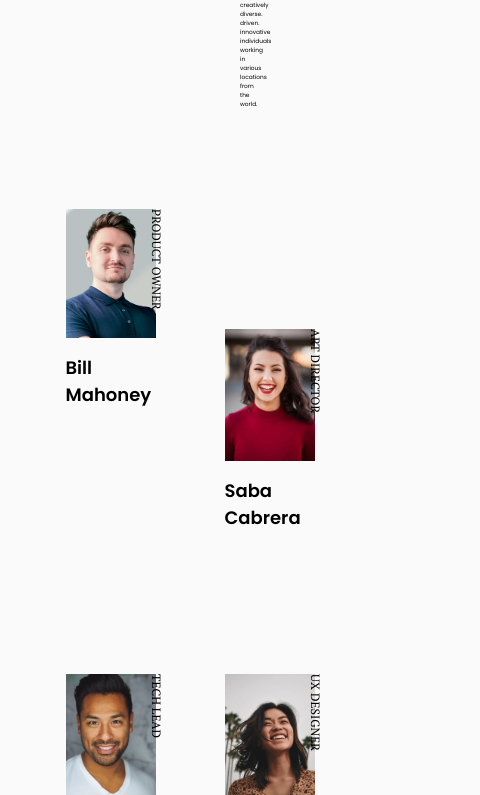
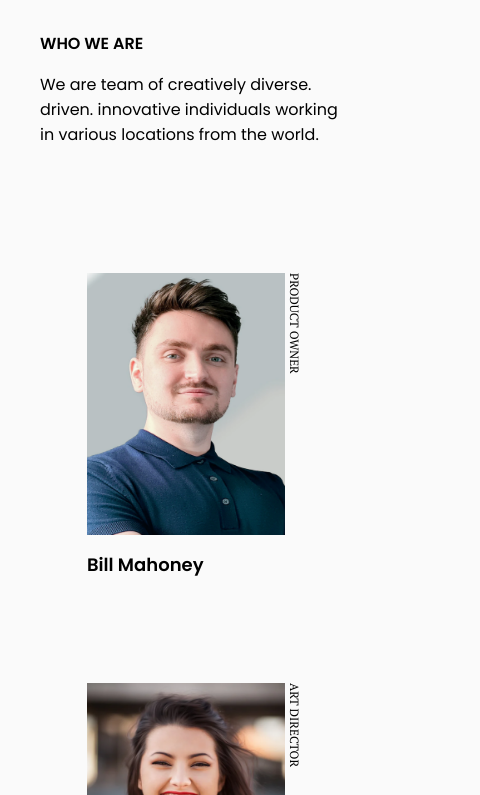
Before and after one commit to jerineaso/my-team-page-master, a plain HTML site: page index.html in a window 390 px wide. Shown: the part 114-909 px from the top of the page, 480 px wide, since content can reach past the window. Drawn offline with Linux system fonts and the light colour scheme.

Commit message:
Made it Responsive

```diff
--- a/styles/style.css
+++ b/styles/style.css
@@ -8,77 +8,75 @@ body{
 /* Header Section */
 
 header{
-    padding: 30px 240px;
+    padding: 30px;
+    max-width: 100%;
+    margin:0 auto;
 }
 
 nav{
     display: flex;
     min-height: 100px;
-    justify-content: center;
+    justify-content: space-evenly;
     align-items: baseline;
+    flex-wrap: wrap;
 }
 
 .title,.title-intro{
-    width: 50%;
+    width: 330px;
+    margin: 0 10px;
 }
 
 .title h1{
     font-family: 'PT Serif', serif;
-    font-size: 3vw;
+    /* font-size: 3vw; */
+    font-size: 36px;
 }
 
 .title-intro h1{
     font-family: 'Poppins', sans-serif;
-    font-size: 1.5vw;
+    /* font-size: 1.5vw; */
+    font-size: 18px;
     text-transform: uppercase;
 }
 
 .title-intro p{
     font-family: 'Poppins', sans-serif;
-    font-size: 1.5vw;
+    /* font-size: 1.5vw; */
+    font-size: 18px;
 }
 
 /* Main Section */
 
-.container{
-    width: 70%;
-    margin: 0 auto;
+main{
+    padding: 30px;
+    max-width: 70%;
+    margin:0 auto;
+}
+
+main .container{
     display: flex;
-    flex-direction: row;
-    justify-content: space-between;
+    justify-content: space-evenly;
+    align-items: center;
     flex-wrap: wrap;
-    gap: 45px;
-    padding-top: 55px;
 }
 
 .img-card{
-    width: 250px;
+    position: relative;
+    width: 270px;
     height: 400px;
-    flex: 1 1 30%;
-    position: relative;
     padding: 0px 7px;
-    box-sizing: border-box;
-    margin: 10px 0px;
+    margin: 50px 0;
 }
 
-.img{
-    max-width: 90%;
-    height: auto;
+.img-card .img{
+    height: 370px;
+    width: 250px
 }
 
-.img-desc h1{
-    font-family: 'Poppins', sans-serif;
+.img-desc h1 {
+    font-family: "Poppins", sans-serif;
     font-size: 18px;
     font-weight: 600;
-}
-
-.img-title h1{
-    font-family: 'PT Serif', serif;
-    font-size: 12px;
-    font-weight: 400;
-    text-transform: uppercase;
-    writing-mode: vertical-rl;
-    text-orientation: mixed;
 }
 
 .img-title{
@@ -87,8 +85,45 @@ nav{
     right: 0;
 }
 
+.img-title h1 {
+font-family: "PT Serif", serif;
+font-size: 12px;
+font-weight: 400;
+text-transform: uppercase;
+writing-mode: vertical-rl;
+text-orientation: mixed;
+}
 
 .img-card:nth-child(2),
 .img-card:nth-child(5){
-    transform: translateY(30%);
+    margin-top: 100px;
 }
+
+@media only screen and (max-width: 827px){
+
+    main{
+        padding: 50px;
+        max-width: 80%;
+    }
+
+    .img-card{
+        width: 216px;
+        height: 280px;
+        margin: 30px 0;
+    }
+
+    .img-card .img{
+        height: 262px;
+        width: 198px;
+    }
+
+    .title h1{
+        font-size: 34px;
+    }
+
+    .title-intro h1,
+    .title-intro p{
+        font-size: 16px;
+    }
+
+}
```
